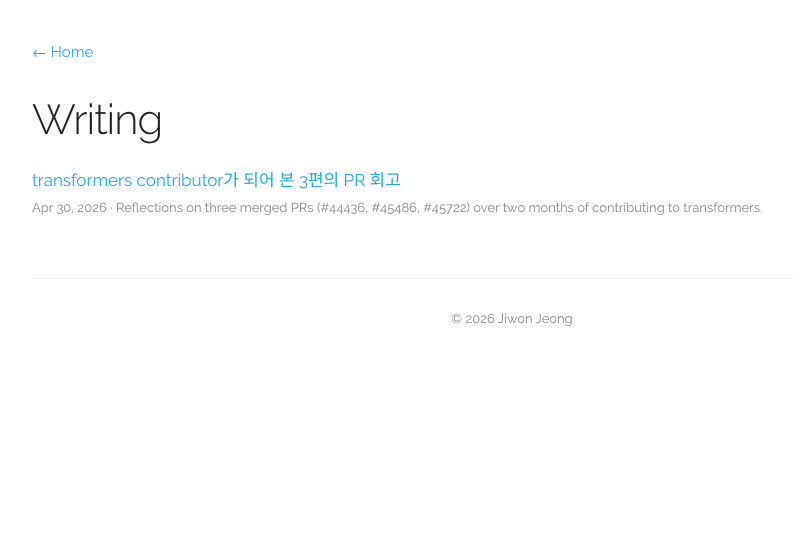
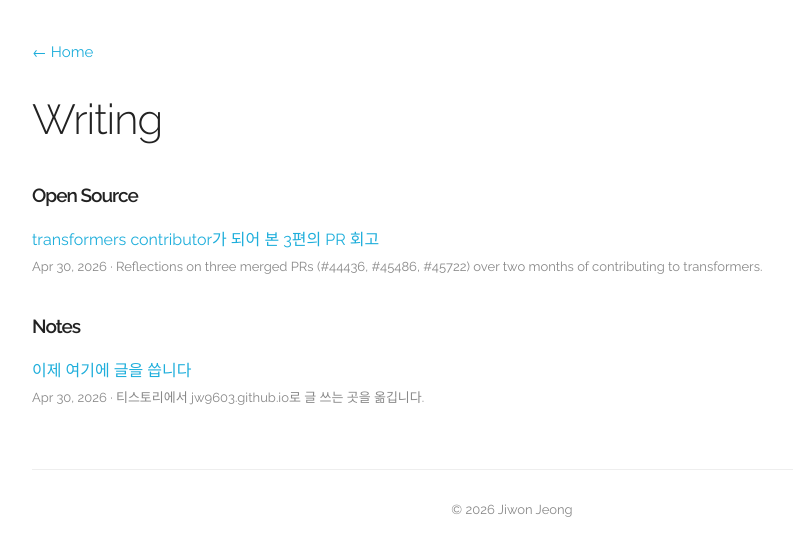
Before and after one commit to jw9603/jw9603.github.io, a Jekyll site: the page built from writing.html, in a window 1280 px wide. Shown: the top 556 px of the page, without its empty margins (128-921 px from the left). Built offline with Jekyll 4.4.1, drawn with Linux system fonts in a browser that asks for light colours.

Commit message:
feat: add categories (Open Source/Reading Notes/Research/Notes) + announcement post

```diff
--- /dev/null
+++ b/_posts/2026-04-30-writing-here.md
@@ -0,0 +1,21 @@
+---
+layout: post
+title: "이제 여기에 글을 씁니다"
+date: 2026-04-30 23:30:00 +0900
+description: "티스토리에서 jw9603.github.io로 글 쓰는 곳을 옮깁니다."
+category: "Notes"
+---
+
+원래는 [티스토리 (potato9703)](https://potato9703.tistory.com)에 글을 정리해왔는데, 앞으로는 여기에서 쓰려고 합니다.
+
+이유는 단순합니다. 이쪽이 publication, projects, CV 같은 것들과 한 곳에서 관리되니까 reading note, 프로젝트 회고, research 진행 상황 같은 글들이 자연스럽게 연결되더라구요. 한 곳에서 관리하는 게 깔끔할 것 같아서요.
+
+옛날 글들은 [티스토리](https://potato9703.tistory.com)에 그대로 있고, 일부는 시간 날 때 여기로 옮길 예정입니다.
+
+앞으로 쓸 글은 주로:
+
+- 오픈소스 기여 회고 (transformers PR 같은 것)
+- paper reading note (제 연구 영역인 multilingual reasoning, code-switching 위주)
+- 가끔씩 진행 중 프로젝트 회고
+
+천천히 채워나가겠습니다.
--- a/writing.html
+++ b/writing.html
@@ -35,10 +35,15 @@ permalink: /writing/
       {% if site.posts.size == 0 %}
         <p>No posts yet.</p>
       {% else %}
+        {% assign categories = "Open Source,Reading Notes,Research,Notes" | split: "," %}
+        {% for cat in categories %}
+          {% assign posts_in_cat = site.posts | where: "category", cat %}
+          {% if posts_in_cat.size > 0 %}
+            <h3 style="margin-top: 36px; font-size: 1.9rem; font-weight: 600; color: #222;">{{ cat }}</h3>
             <ul style="list-style: none; padding: 0;">
-          {% for post in site.posts %}
-            <li style="margin-bottom: 24px;">
-              <a href="{{ post.url }}" style="font-size: 1.7rem;">{{ post.title }}</a>
+              {% for post in posts_in_cat %}
+                <li style="margin-bottom: 18px;">
+                  <a href="{{ post.url }}" style="font-size: 1.6rem;">{{ post.title }}</a>
                   <p style="color: #888; font-size: 1.3rem; margin: 4px 0 0;">
                     {{ post.date | date: "%b %-d, %Y" }}
                     {% if post.description %} &middot; {{ post.description }}{% endif %}
@@ -46,6 +51,8 @@ permalink: /writing/
                 </li>
               {% endfor %}
             </ul>
+          {% endif %}
+        {% endfor %}
       {% endif %}
     </section>
 
```
Also changed, not shown: _posts/2026-04-30-transformers-3-prs-retrospective.md (+1 -0 lines). Lines whose indentation alone changed are shown as unchanged.
